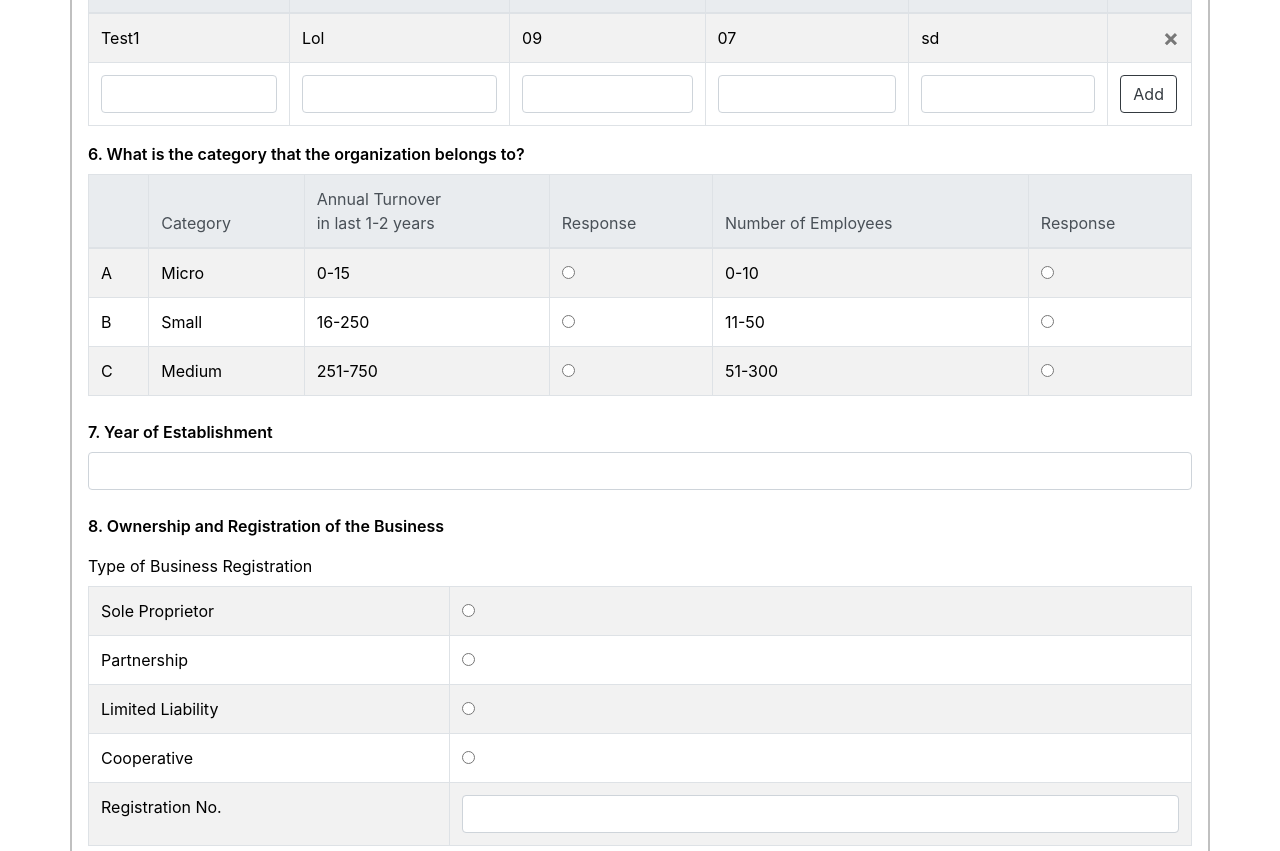
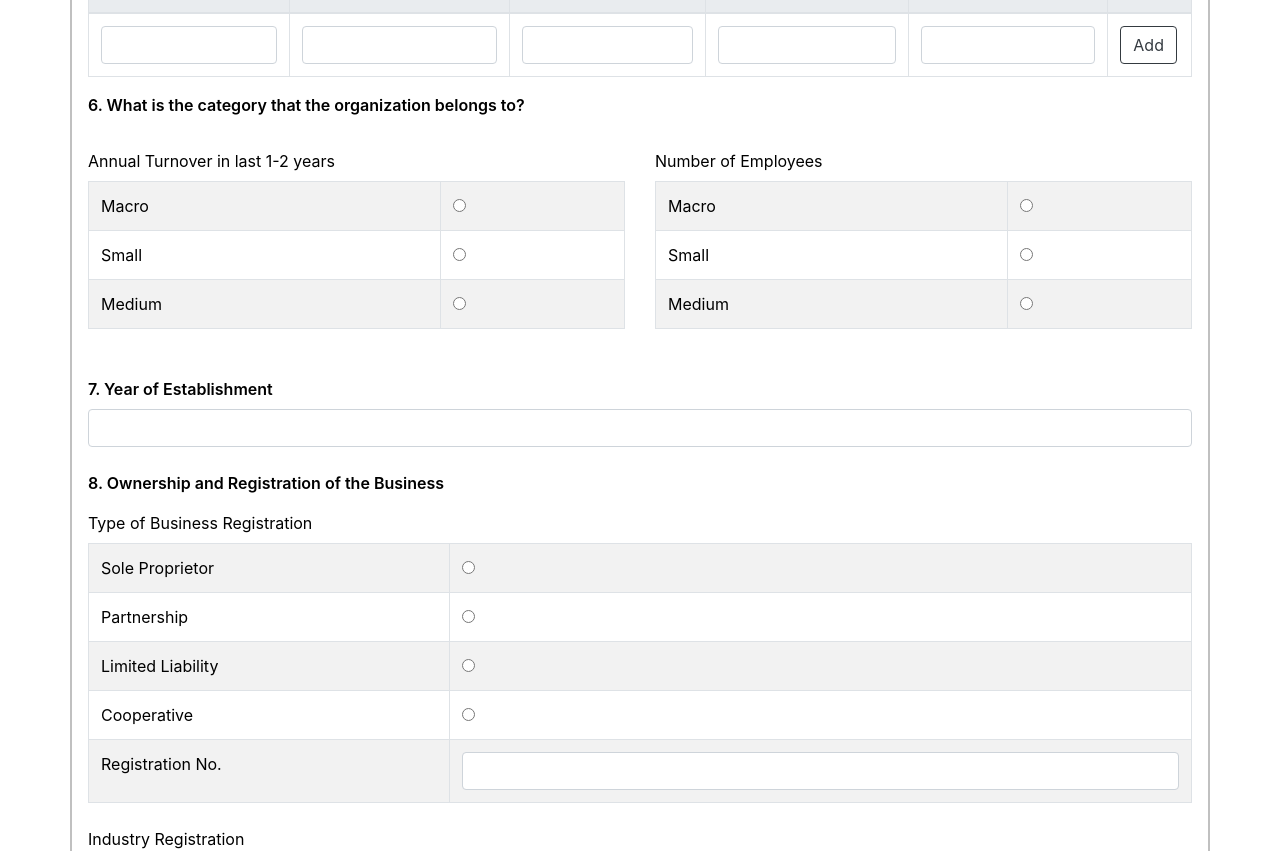
Before and after one commit to ThaminduR/idb-frontend, a React (Create React App) app: page /newsurvey in a window 1280 px wide. Shown: the part 760-1611 px from the top of the page. Built offline with nearby package versions, Linux system fonts and the light colour scheme; sample sign-in values are in the browser's storage; a web font is replaced by a local one.

Commit message:
first page of form complete

```diff
--- a/src/components/NewSurvey/NewSurvey.css
+++ b/src/components/NewSurvey/NewSurvey.css
@@ -26,6 +26,14 @@ th {
   z-index: 9999;
 }
 
-.radio-con {
-  align-items: center;
+.radio-row {
+  padding-top: 2vh;
+  padding-bottom: 2vh;
 }
+
+.test {
+  left: 5%;
+  top: 50%;
+  position: fixed;
+  z-index: 9999;
+}
--- a/src/components/NewSurvey/NewSurvey.js
+++ b/src/components/NewSurvey/NewSurvey.js
@@ -3,8 +3,8 @@ import './NewSurvey.css'
 function NewSurvey(props) {
 
     const [state, setState] = useState({
-        statechange: '',
-        errorMessage: null,
+        statechange: '', //Temperary variables
+        errorMessage: null,  //Temperary variables
         companyName: '',
         province: '',
         district: '',
@@ -17,9 +17,14 @@ function NewSurvey(props) {
         email: '',
         fax: '',
         website: '',
-        proprietor: [{ name: "Test1", designation: "Lol", tele: "09", mobile: "07", email: "sd" }],
-        pname: '', pdesignation: '', ptele: '', pmobile: '', pemail: '',
+        proprietor: [],
+        pname: '', pdesignation: '', ptele: '', pmobile: '', pemail: '', //Temperary variables
+        turnover: '',
+        employees: '',
         yoe: '',
+        business_type: '', reg_no: '',
+        industry_reg: false, industry_reg_no: '',
+
 
     })
 
@@ -64,7 +69,30 @@ function NewSurvey(props) {
         }))
     }
 
+    const handleRadioChange = (e, id) => {
+        const { value } = e.target
+        setState(prevState => ({
+            ...prevState,
+            [id]: value
+        }))
+    }
+
+    const handleCheckboxChange = (e) => {
+        const {id} = e.target
+        const value = state[id]
+        setState(prevState => ({
+            ...prevState,
+            [id]: !value
+        }))
+    }
+
+    const test = (e) => {
+        e.preventDefault()
+        console.log(state.industry_reg_no)
+    }
+
     const closeError = (e) => {
+        e.preventDefault()
         setState(prevState => ({
             ...prevState,
             errorMessage: '',
@@ -77,6 +105,7 @@ function NewSurvey(props) {
                 {state.errorMessage}
                 <button type="button" className="close ml-1" aria-label="Close" onClick={(e) => closeError(e)} ><span aria-hidden="true">&times;</span></button>
             </div>
+            <button className='test' onClick={test}>Test</button>
             <div className='container form-card'>
                 <form>
                     <div className="form-group">
@@ -139,7 +168,7 @@ function NewSurvey(props) {
 
                     <label className='topic-text'>5. Proprietor & Contact Person</label>
 
-                    <table className="table table-striped table-bordered">
+                    <table className="table table-bordered">
                         <thead className='thead-light'>
                             <tr>
                                 <th scope="col">Name</th>
@@ -176,44 +205,47 @@ function NewSurvey(props) {
 
                     <label className='topic-text'>6. What is the category that the organization belongs to?</label>
 
-                    <table className="table table-striped table-bordered">
-                        <thead className='thead-light'>
-                            <tr>
-                                <th scope="col"></th>
-                                <th scope="col">Category</th>
-                                <th scope="col">Annual Turnover <br /> in last 1-2 years</th>
-                                <th scope="col">Response</th>
-                                <th scope="col">Number of Employees</th>
-                                <th scope="col">Response</th>
-                            </tr>
-                        </thead>
+                    <div className='row radio-row'>
+                        <div className='col-md mt-2 mb-2' onChange={(e) => handleRadioChange(e, 'turnover')}>
+                            <label>Annual Turnover in last 1-2 years</label>
+                            <table className='table table-striped table-bordered'>
                                 <tbody>
                                     <tr>
-                                <td>A</td>
-                                <td>Micro</td>
-                                <td>0-15</td>
-                                <td><div class="form-check"><input class="form-check-input" type="radio" id="macro_turn" name='turnover' value="option1" /></div></td>
-                                <td>0-10</td>
-                                <td><div class="form-check"><input class="form-check-input" type="radio" id="macro_emp" name='employess' value="option1" /></div></td>
+                                        <td>Macro</td>
+                                        <td><div className="form-check"><input className="form-check-input" type="radio" id="macro_turn" name='turnover' value="macro" /></div></td>
                                     </tr>
                                     <tr>
-                                <td>B</td>
                                         <td>Small</td>
-                                <td>16-250</td>
-                                <td><div class="form-check"><input class="form-check-input" type="radio" id="small_turn" name='turnover' value="option2" /></div></td>
-                                <td>11-50</td>
-                                <td><div class="form-check"><input class="form-check-input" type="radio" id="small_emp" name='employess' value="option2" /></div></td>
+                                        <td><div className="form-check"><input className="form-check-input" type="radio" id="small_turn" name='turnover' value="small" /></div></td>
                                     </tr>
                                     <tr>
-                                <td>C</td>
                                         <td>Medium</td>
-                                <td>251-750</td>
-                                <td><div class="form-check"><input class="form-check-input" type="radio" id="medium_turn" name='turnover' value="option3" /></div></td>
-                                <td>51-300</td>
-                                <td><div class="form-check"><input class="form-check-input" type="radio" id="medium_emp" name='employess' value="option3" /></div></td>
+                                        <td><div className="form-check"><input className="form-check-input" type="radio" id="medium_turn" name='turnover' value="medium" /></div></td>
                                     </tr>
                                 </tbody>
                             </table>
+
+                        </div>
+                        <div className='col-md mt-2 mb-2' onChange={(e) => handleRadioChange(e, 'employees')}>
+                            <label>Number of Employees</label>
+                            <table className='table table-striped table-bordered'>
+                                <tbody>
+                                    <tr>
+                                        <td>Macro</td>
+                                        <td><div className="form-check"><input className="form-check-input" type="radio" id="macro_emp" name='employees' value="macro" /></div></td>
+                                    </tr>
+                                    <tr>
+                                        <td>Small</td>
+                                        <td><div className="form-check"><input className="form-check-input" type="radio" id="small_emp" name='employees' value="small" /></div></td>
+                                    </tr>
+                                    <tr>
+                                        <td>Medium</td>
+                                        <td><div className="form-check"><input className="form-check-input" type="radio" id="medium_emp" name='employees' value="medium" /></div></td>
+                                    </tr>
+                                </tbody>
+                            </table>
+                        </div>
+                    </div>
 
                     <div className="form-group">
                         <label className='topic-text'>7. Year of Establishment</label>
@@ -223,42 +255,46 @@ function NewSurvey(props) {
                     <label className='topic-text'>8. Ownership and Registration of the Business</label>
                     <br />
                     <label className='mt-2 mb-2'>Type of Business Registration</label>
+                    <div onChange={(e) => handleRadioChange(e, 'business_type')}>
                         <table className="table table-striped table-bordered">
                             <tbody>
+
                                 <tr>
                                     <td>Sole Proprietor</td>
-                                <td><div class="form-check"><input class="form-check-input" type="radio" id="sole_business" name='business_type' value="option1" /></div></td>
+                                    <td><div className="form-check"><input className="form-check-input" type="radio" id="sole_business" name='business_type' value="sole" /></div></td>
                                 </tr>
                                 <tr>
                                     <td>Partnership</td>
-                                <td><div class="form-check"><input class="form-check-input" type="radio" id="part_business" name='business_type' value="option2" /></div></td>
+                                    <td><div className="form-check"><input className="form-check-input" type="radio" id="part_business" name='business_type' value="partnership" /></div></td>
                                 </tr>
                                 <tr>
                                     <td>Limited Liability</td>
-                                <td><div class="form-check"><input class="form-check-input" type="radio" id="limited_business" name='business_type' value="option3" /></div></td>
+                                    <td><div className="form-check"><input className="form-check-input" type="radio" id="limited_business" name='business_type' value="limited" /></div></td>
 
                                 </tr>
                                 <tr>
                                     <td>Cooperative</td>
-                                <td><div class="form-check"><input class="form-check-input" type="radio" id="coop_business" name='business_type' value="option4" /></div></td>
+                                    <td><div className="form-check"><input className="form-check-input" type="radio" id="coop_business" name='business_type' value="cooperative" /></div></td>
                                 </tr>
                                 <tr>
                                     <td>Registration No.</td>
-                                <td><input type="text" className="form-control" id="reg_no" /></td>
+                                    <td><input type="text" className="form-control" id="reg_no" value={state.reg_no} onChange={handleChange} /></td>
                                 </tr>
                             </tbody>
                         </table>
+                    </div>
 
                     <label className='mt-2 mb-2'>Industry Registration</label>
                     <table className="table table-striped table-bordered">
                         <tbody>
                             <tr>
+
                                 <td>Whether obatain Registration <br />under Ministry of Industries</td>
-                                <td><div class="form-check form-check-inline"><input class="form-check-input" type="checkbox" id="industry_reg" value="option1" /></div></td>
+                                <td><div className="form-check form-check-inline"><input className="form-check-input" type="checkbox" checked={state.industry_reg} id="industry_reg" onChange={handleCheckboxChange} /></div></td>
                             </tr>
                             <tr>
                                 <td>Registration No.</td>
-                                <td><input type="text" className="form-control" id="reg_no" /></td>
+                                <td><input type="text" className="form-control" id="industry_reg_no" value={state.industry_reg_no} onChange={handleChange} /></td>
                             </tr>
                         </tbody>
                     </table>
```
Lines whose indentation alone changed are shown as unchanged.
